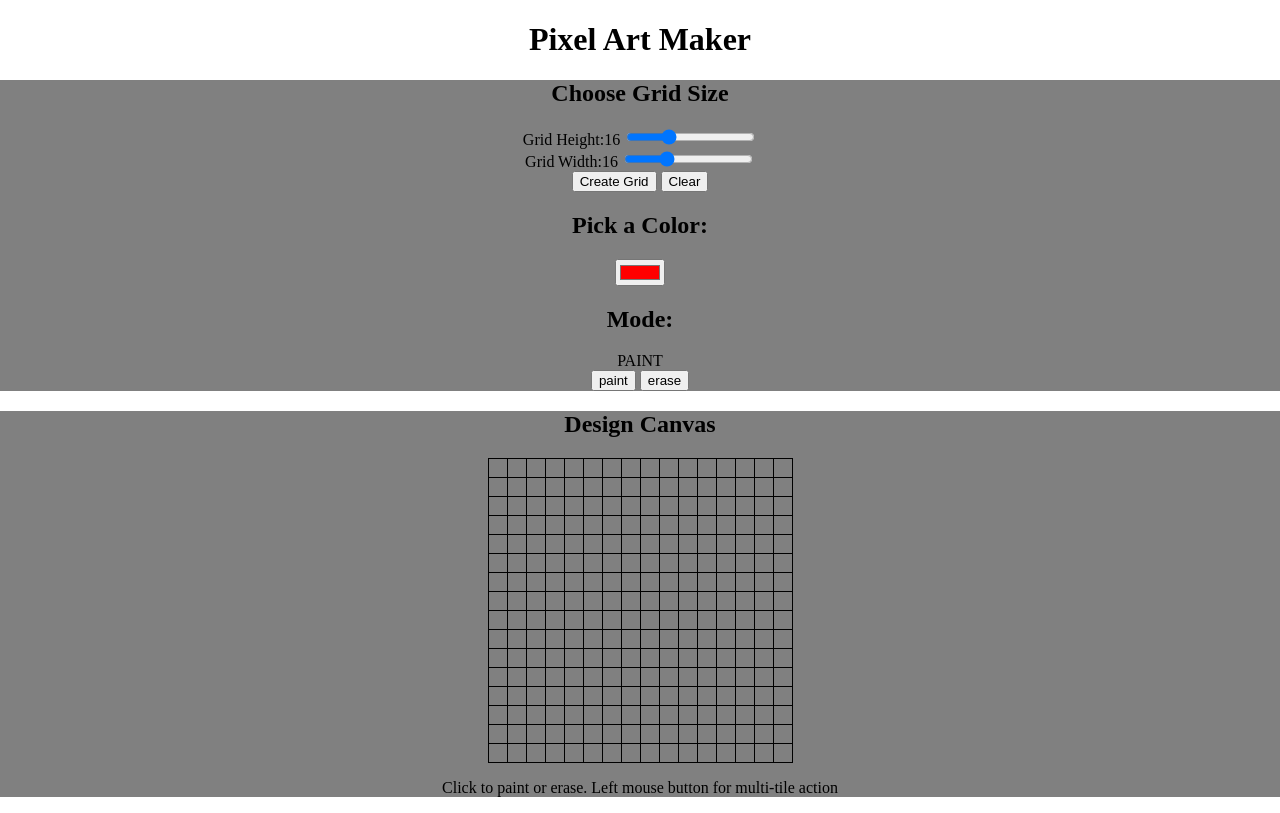
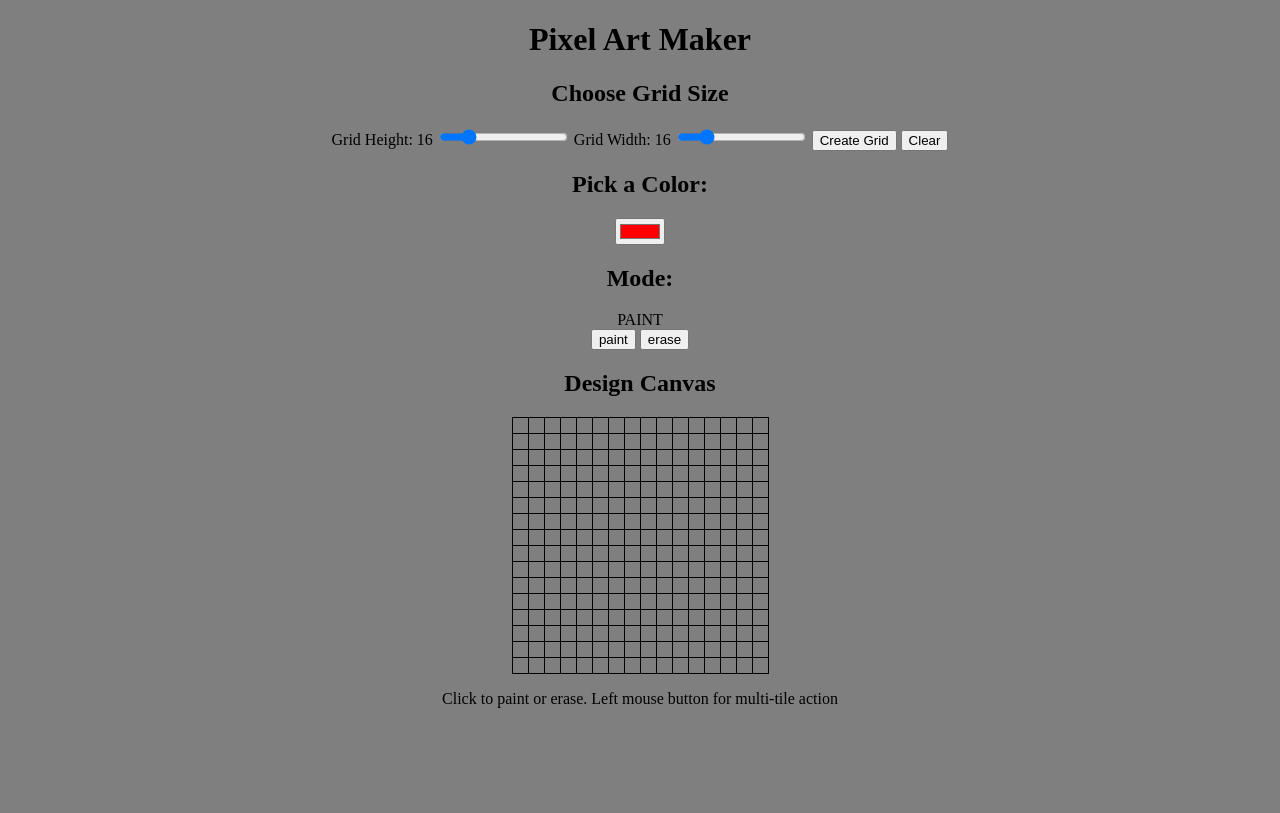
Before and after one commit to carlosseguraanton/pixel-art-maker, a plain HTML site: page index.html in a window 1280 px wide. Both pictures are taken after a click on the input "Create Grid". Drawn offline with Linux system fonts and the light colour scheme.

Commit message:
Add files via upload

```diff
--- a/designs.js
+++ b/designs.js
@@ -4,137 +4,178 @@
 // When size is submitted by the user, call makeGrid()
 
 // Set the inital 'paint' changes happen in click event
+
 const PAINT = 'PAINT';
 const ERASE = 'ERASE';
+
 const theGridSize = document.forms.gridSize;
+
 const userColor = document.getElementById('colorPicker');
 const tileMode = document.getElementById('modeDisplay');
 const displayHeight = document.getElementById('gridHeightDisplay');
 const displayWidth = document.getElementById('gridWidthDisplay');
 const userHeight = document.getElementById('inputHeight');
 const userWidth = document.getElementById('inputWidth');
-// let grid = $('#pixelCanvas');
 const grid = document.getElementById('pixelCanvas');
-const gridCanvas = document.getElementById('gridCanvas');
+
 let gridTileMode = PAINT // controls paint or erase of grid cells (td's)
 
-// $('#createGrid').on('click', function makeGrid(event) {gridSize
-theGridSize.submitGrid.onclick = function makeGrid(event) {
+theGridSize.submitGrid.onclick = function makeGrid(e) {
+
     // prevent page refreshing when clicking submit
-    event.preventDefault();
-    // grid.className = grid.className.replace(/\bflyItIn\b/g, "");
+    e.preventDefault();
+
     let mouseIsDown = false;
-    // let rows = $("#inputHeight").val();
-    // let columns = $("#inputWidth").val();
+
     const rows = userHeight.value;
     const columns = userWidth.value;
 
-    // grid.children().remove(); // delete any previous table rows
+    // delete any previous table rows
+
     while (grid.hasChildNodes()) {
+
         grid.removeChild(grid.lastChild); // delete any previous table rows
+
     }
 
-    //Build the grid row by row and then append to the table
-    //  project rubrics requires use of for and while loops
+    // Build the grid row by row and then append to the table
+    // Project rubrics requires use of for and while loops
 
     let tableRows = '';
+
     let r = 1;
+
     while (r <= rows) {
+
         tableRows += '<tr>';
+
         for (let c = 1; c <= columns; c++) {
+
             tableRows += '<td></td>';
+
         }
+
         tableRows += '</tr>';
         r += 1;
-    } // end while loop
-    grid.insertAdjacentHTML('afterbegin', tableRows); // add grid to DOM
-    // $('.legend').show(); // <p> tag with instructions for mouseover
-    document.getElementById('legend').className = "legend";
-    grid.classList.toggle('flyItIn'); // Fly in effect for table
-    grid.classList.toggle('flyItIn2'); // use two to trigger reflow
+
+    }
+
+    grid.insertAdjacentHTML('afterbegin', tableRows);
+    // add grid to DOM
+
+    // <p> tag with instructions for mouseover
+
 
     // grid.style.animationPlayState="paused";
     // Listen for click to paint or erase a tile
-    // grid.on('click', 'td', function() {
-    //     paintEraseTiles($(this));
-    // });
-    grid.addEventListener("click", function (event) {
-        event.preventDefault();
-        paintEraseTiles(event.target);
+
+
+    grid.addEventListener("click", function (e) {
+
+        e.preventDefault();
+
+        paintEraseTiles(e.target);
+
     });
 
     // Listen for mouse down, up and over for continuous paint and erase
 
-    // grid.on('mousedown', function(event) {
-    grid.addEventListener('mousedown', function (event) {
-        event.preventDefault();
-        mouseIsDown = event.which === 1 ? true : false;
+    grid.addEventListener('mousedown', function (e) {
+
+        e.preventDefault();
+
+        mouseIsDown = e.which === 1 ? true : false;
+
     });
 
-    // document.on('mouseup', function() {
-    document.addEventListener('mouseup', function (event) {
-        event.preventDefault();
+    document.addEventListener('mouseup', function (e) {
+
+        e.preventDefault();
+
         mouseIsDown = false;
+
     });
 
-    // grid.on('mouseover', 'td', function() {
-    grid.addEventListener('mouseover', function (event) {
-        // if (mouseIsDown) {paintEraseTiles($(this));}
-        event.preventDefault();
-        if (mouseIsDown) { paintEraseTiles(event.target); }
-    }); // end continuous paint and erase
-    // }); // end grid
-}; // end grid
+    grid.addEventListener('mouseover', function (e) {
+
+        e.preventDefault();
+
+        if (mouseIsDown) {
+
+            paintEraseTiles(e.target);
+
+        }
+
+    });
+
+    // end continuous paint and erase
+
+};
+
+// end grid
 
 // paint or erase cells based on the mode (girdTileMode)
 
 function paintEraseTiles(targetCell) {
+
     if (targetCell.nodeName === 'TD') {
+
         targetCell.style.backgroundColor = gridTileMode === PAINT ? userColor.value : 'transparent';
-        //     // $(targetCell).css('background-color', $('#colorPicker').val());
-        //     // $(targetCell).css('background-color', 'transparent');
+
     } else {
+
         console.log("Nice try: " + targetCell.nodeName + " talk to the hand!");
+
     }
+
 }
 
 // Display how many cells high the grid will be
-// $('#inputHeight').on('input', function() {
-// $('#gridHeightDisplay').text(' ' + $(this).val());
+
 theGridSize.height.oninput = function () {
+
     displayHeight.innerHTML = ' ' + theGridSize.height.value;
-    // });
-};
-// Display how many cells wide the grid will be
-// $('#inputWidth').on('input', function() {
-// $('#gridWidthDisplay').text(' ' + $(this).val());
-theGridSize.width.oninput = function () {
-    displayWidth.innerHTML = ' ' + theGridSize.width.value;
-    // });
+
 };
 
-// $('#colorPicker').on('input', function() {
-// $('.paintOrErase').text(' ' + gridTileMode);
+// Display how many cells wide the grid will be
+
+theGridSize.width.oninput = function () {
+
+    displayWidth.innerHTML = ' ' + theGridSize.width.value;
+
+};
+
 userColor.oninput = function () {
+
     gridTileMode = PAINT;
+
     tileMode.innerHTML = ' ' + gridTileMode;
+
 };
+
 // Erase colors from the grid
 
-// clear.on('click', function(){
 document.getElementById('clearGrid').addEventListener('click', function () {
-    gridCanvas.classList.toggle('rotateCanvas'); // rotate the Design Canvas div
+
     let tiles = grid.getElementsByTagName('td');
-    // grid.children().children().removeAttr("style");
+
     for (let i = 0; i <= tiles.length; i++) {
+
         tiles[i].style.backgroundColor = 'transparent';
+
     }
+
 });
 
 // set the mode to PAINT or ERASE
-// $('button').on('click', function(event) {
-document.getElementById('mode').addEventListener('click', function (event) {
-    gridTileMode = event.target.className.indexOf('paint') >= 0 ? PAINT : ERASE;
-    // $('.paintOrErase').text(' ' + gridTileMode);
+
+document.getElementById('mode').addEventListener('click', function (e) {
+
+    gridTileMode = e.target.className.indexOf('paint') >= 0 ? PAINT : ERASE;
+
     tileMode.innerHTML = ' ' + gridTileMode;
-}); // end mode change / display
+
+});
+
+// end mode change / display
--- a/index.html
+++ b/index.html
@@ -16,37 +16,25 @@
 
     <h1>Pixel Art Maker</h1>
 
-    <div class="gridContainer">
-
-        <div class="gridControl">
-
     <h2>Choose Grid Size</h2>
 
     <form id="sizePicker" name="gridSize">
 
-                <span class="gridSizeLabel">Grid Height:</span><span id="gridHeightDisplay">16</span>
+        <span>Grid Height:</span>
+        <span id="gridHeightDisplay">16</span>
 
-                <input type="range" id="inputHeight" class="slider" title="Set grid height" name="height" min="1"
-                    max="50" value="16">
+        <input type="range" id="inputHeight" title="Set grid height" name="height" min="4" max="64" value="16">
 
-                <br>
+        <span>Grid Width:</span>
+        <span id="gridWidthDisplay">16</span>
 
-                <span class="gridSizeLabel">Grid Width:</span><span id="gridWidthDisplay">16</span>
+        <input type="range" id="inputWidth" title="Set grid width" name="width" min="4" max="64" value="16">
 
-                <input type="range" id="inputWidth" class="slider" title="Set grid width" name="width" min="1" max="50"
-                    value="16">
-
-                <br>
-
-                <div class="gridCreateClear">
-
-                    <input class="button" type="submit" id="createGrid" value="Create Grid" name="submitGrid"
+        <input type="submit" id="createGrid" value="Create Grid" name="submitGrid"
             title="Makes a grid of tiles using the values above">
 
-                    <button class="button" type="button" id="clearGrid" value="Clear"
+        <button type="button" id="clearGrid" value="Clear"
             title="Clears the colors from the grid so you can start over">Clear</button>
-
-                </div>
 
     </form>
 
@@ -56,38 +44,24 @@
 
     <br>
 
-            <h2>Mode: </h2><span id="modeDisplay" class="paintOrErase"> PAINT</span>
+    <h2>Mode:</h2>
 
-            <br>
+    <span id="modeDisplay">PAINT</span>
 
     <div id="mode">
 
-                <button id="paintBtn" class="button paint" title="Set mode to PAINT" type="button">paint</button>
-                <button id="eraseBtn" class="button erase" title="Set mode to ERASE" type="button">erase</button>
+        <button id="paintBtn" title="Set mode to PAINT" type="button">paint</button>
+        <button id="eraseBtn" title="Set mode to ERASE" type="button">erase</button>
 
     </div>
 
     <!--end mode div: for mode button listener -->
 
-        </div>
-
-        <!-- end gridControl -->
-
-        <div id="gridCanvas" class="gridCanvas rotationTime">
-
     <h2>Design Canvas</h2>
 
     <table id="pixelCanvas"></table>
 
-            <p id="legend" class="noLegend">Click to paint or erase. Left mouse button for multi-tile action</p>
-
-        </div>
-
-        <!-- end gridCanvas -->
-
-    </div>
-
-    <!-- end cssGirdcontainer -->
+    <p id="legend">Click to paint or erase. Left mouse button for multi-tile action</p>
 
     <script src="designs.js"></script>
 
--- a/styles.css
+++ b/styles.css
@@ -1,43 +1,18 @@
-/* Base css */
-
 body {
-  margin: 0;
-  padding: 0;
-  width: 100%;
-  height: 100%;
   text-align: center;
+  background-color: rgba(0, 0, 0, 0.5);
 }
 
-/* The grid classes are used for css grid layout.*/
-
-.gridControl {
-  grid-area: control;
-  background-color: gray;
+table {
+  margin-right: auto;
+  margin-left: auto;
+  border-collapse: collapse;
 }
 
-.gridCanvas {
-  grid-area: canvas;
-  background-color: gray;
-}
-
-table,
-tr,
 td {
+  width: 15px;
+  height: 15px;
+  padding: 0;
   border: 1px solid black;
   cursor: pointer;
 }
-
-table {
-  border-collapse: collapse;
-  margin-right: auto;
-  margin-left: auto;
-}
-
-tr {
-  height: 16px;
-}
-
-td {
-  width: 16px;
-  height: 16px;
-}
```
Lines whose indentation alone changed are shown as unchanged.
